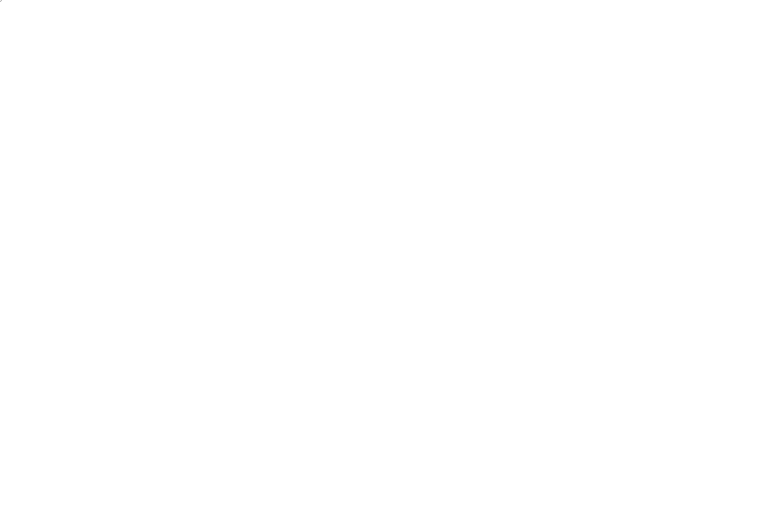
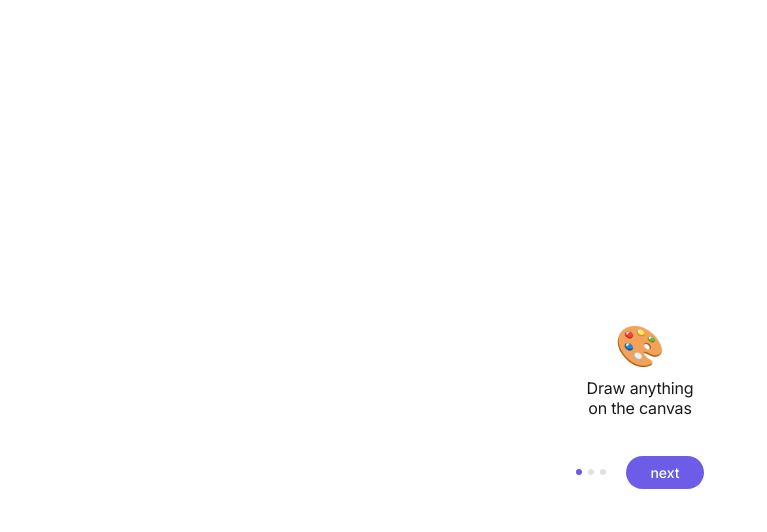
Before and after one commit to ybae00/Text-x-Visual, a website with bundled scripts: page public/index.html in a window 1280 px wide. Shown: the whole page, without its empty margins (0-767 px from the left). Built offline with nearby package versions, Linux system fonts and the light colour scheme.

Commit message:
Add simple 3-step tutorial overlay on first page load

```diff
--- a/public/css/style.css
+++ b/public/css/style.css
@@ -348,5 +348,112 @@ html, body {
   transition: width 0.1s ease, height 0.1s ease;
 }
 
+/* ─── Tutorial ─── */
+.tutorial {
+  position: fixed;
+  inset: 0;
+  z-index: 500;
+  display: flex;
+  align-items: center;
+  justify-content: center;
+  background: rgba(255, 255, 255, 0.9);
+  backdrop-filter: blur(20px);
+  -webkit-backdrop-filter: blur(20px);
+  transition: opacity 0.5s ease;
+  cursor: default;
+}
+
+.tutorial.hidden {
+  opacity: 0;
+  pointer-events: none;
+}
+
+.tutorial-card {
+  text-align: center;
+  padding: 40px;
+}
+
+.tutorial-content {
+  position: relative;
+  height: 120px;
+  display: flex;
+  align-items: center;
+  justify-content: center;
+}
+
+.tutorial-step {
+  position: absolute;
+  display: flex;
+  flex-direction: column;
+  align-items: center;
+  gap: 12px;
+  opacity: 0;
+  transform: translateY(10px);
+  transition: opacity 0.35s ease, transform 0.35s ease;
+}
+
+.tutorial-step.visible {
+  opacity: 1;
+  transform: translateY(0);
+}
+
+.tutorial-emoji {
+  font-size: 40px;
+  line-height: 1;
+}
+
+.tutorial-step p {
+  font-size: 16px;
+  font-weight: 400;
+  color: var(--fg);
+  letter-spacing: -0.2px;
+}
+
+.tutorial-footer {
+  display: flex;
+  align-items: center;
+  justify-content: center;
+  gap: 20px;
+  margin-top: 24px;
+}
+
+.tutorial-dots {
+  display: flex;
+  gap: 6px;
+}
+
+.tdot {
+  width: 6px;
+  height: 6px;
+  border-radius: 50%;
+  background: rgba(0, 0, 0, 0.12);
+  transition: background 0.3s ease;
+}
+
+.tdot.active {
+  background: var(--accent);
+}
+
+.tutorial-btn {
+  font-family: inherit;
+  font-size: 14px;
+  font-weight: 500;
+  color: #fff;
+  background: var(--accent);
+  border: none;
+  border-radius: 20px;
+  padding: 8px 24px;
+  cursor: pointer;
+  transition: background 0.2s ease, transform 0.15s ease;
+}
+
+.tutorial-btn:hover {
+  background: #5b4bd4;
+}
+
+.tutorial-btn:active {
+  transform: scale(0.96);
+}
+
 /* ─── Scrollbar ─── */
 ::-webkit-scrollbar { display: none; }
--- a/public/index.html
+++ b/public/index.html
@@ -81,6 +81,34 @@
   <!-- Whisper text for AI state -->
   <div id="ai-whisper" class="ai-whisper"></div>
 
+  <!-- Tutorial -->
+  <div id="tutorial" class="tutorial">
+    <div class="tutorial-card">
+      <div class="tutorial-content" id="tutorial-content">
+        <div class="tutorial-step visible" data-step="0">
+          <span class="tutorial-emoji">🎨</span>
+          <p>Draw anything on the canvas</p>
+        </div>
+        <div class="tutorial-step" data-step="1">
+          <span class="tutorial-emoji">🤖</span>
+          <p>AI sees what you drew</p>
+        </div>
+        <div class="tutorial-step" data-step="2">
+          <span class="tutorial-emoji">✨</span>
+          <p>It draws something that goes with it</p>
+        </div>
+      </div>
+      <div class="tutorial-footer">
+        <div class="tutorial-dots">
+          <span class="tdot active"></span>
+          <span class="tdot"></span>
+          <span class="tdot"></span>
+        </div>
+        <button id="tutorial-btn" class="tutorial-btn">next</button>
+      </div>
+    </div>
+  </div>
+
   <script type="module" src="/js/app.js"></script>
 </body>
 </html>
--- a/public/js/app.js
+++ b/public/js/app.js
@@ -264,6 +264,37 @@ class App {
   }
 }
 
+/* ─── Tutorial ─── */
+function initTutorial() {
+  const el = document.getElementById("tutorial");
+  if (!el) return;
+  if (localStorage.getItem("cocreate-tutorial-done")) { el.remove(); return; }
+
+  const btn = document.getElementById("tutorial-btn");
+  const steps = el.querySelectorAll(".tutorial-step");
+  const dots = el.querySelectorAll(".tdot");
+  let current = 0;
+
+  btn.addEventListener("click", () => {
+    steps[current].classList.remove("visible");
+    dots[current].classList.remove("active");
+    current++;
+
+    if (current >= steps.length) {
+      localStorage.setItem("cocreate-tutorial-done", "1");
+      el.classList.add("hidden");
+      setTimeout(() => el.remove(), 500);
+      return;
+    }
+
+    steps[current].classList.add("visible");
+    dots[current].classList.add("active");
+
+    if (current === steps.length - 1) btn.textContent = "start";
+  });
+}
+
 window.addEventListener("DOMContentLoaded", () => {
+  initTutorial();
   window.app = new App();
 });
```
